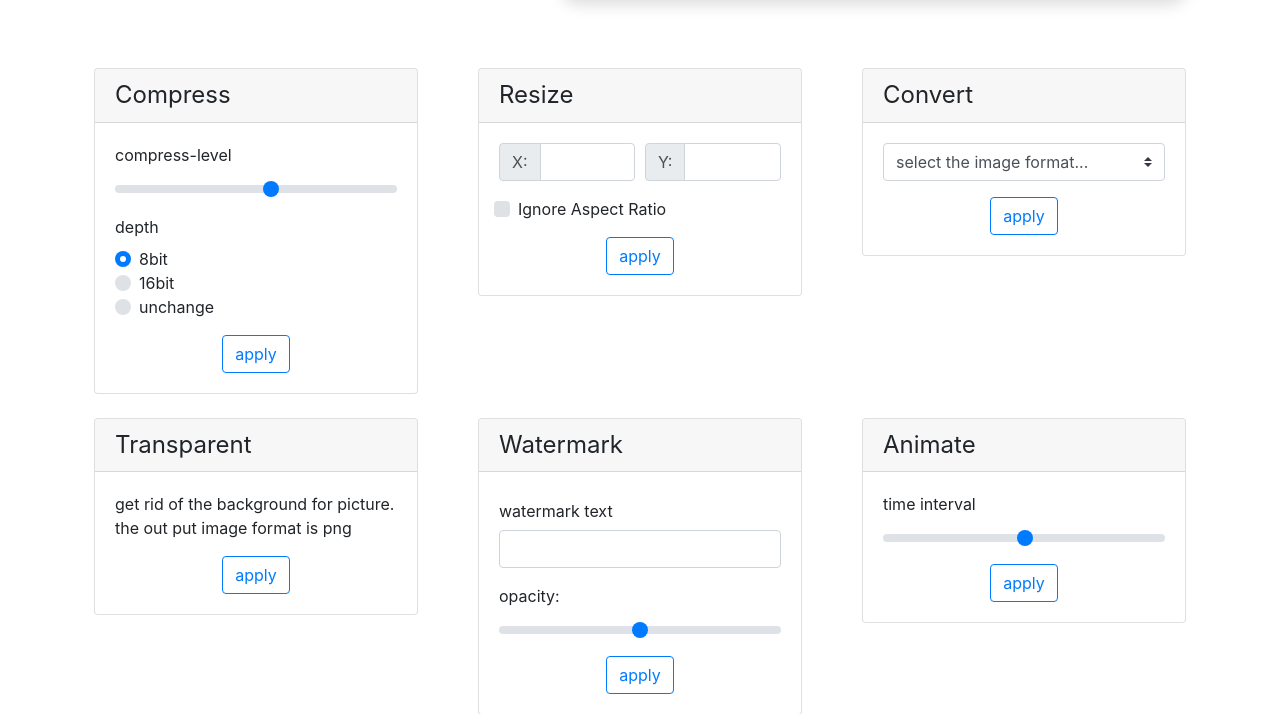
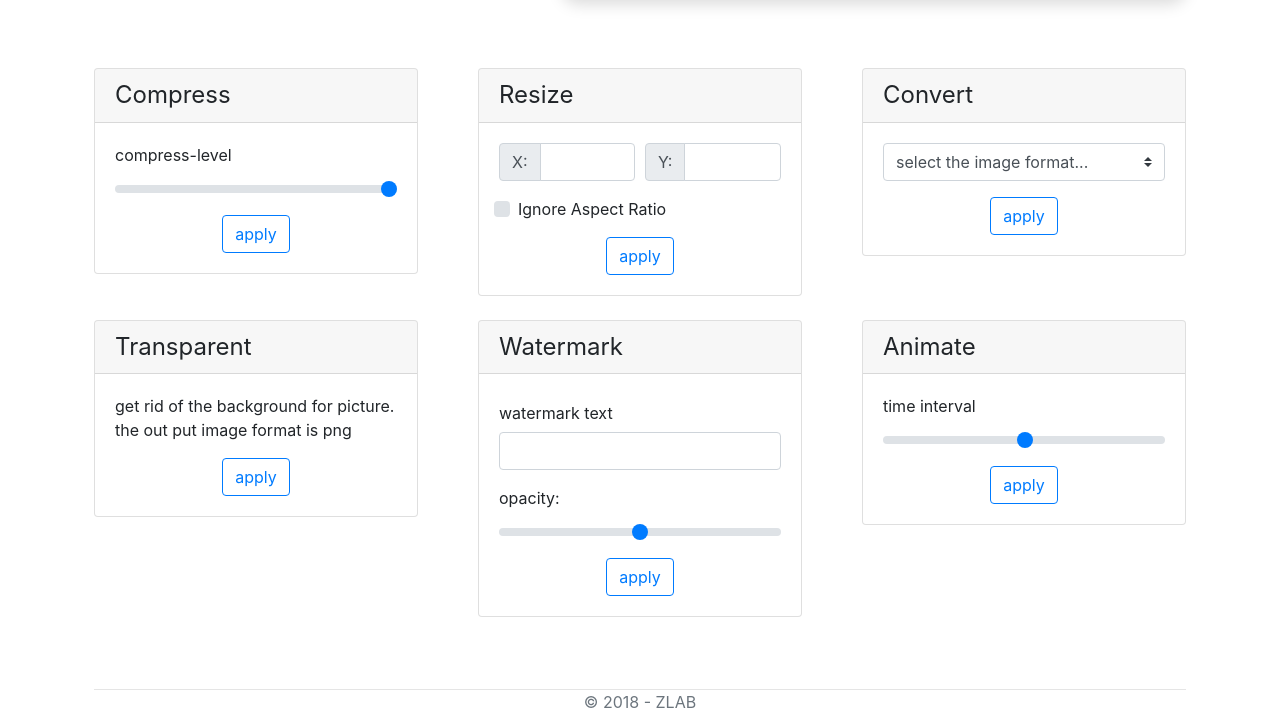
Before and after one commit to frankzhang/zphoto, a Django app: template site/templates/index.html in a window 1280 px wide. Shown: the part 532-1246 px from the top of the page. Run offline with Django 3.2, Linux system fonts and the light colour scheme; the template is opened without the code that fills it, so the values that code supplies are empty; some libraries are stand-ins or nearby versions.

Commit message:
save/transform the uploaded file from client on server side implement compress and  resize operation

```diff
--- a/site/templates/index.html
+++ b/site/templates/index.html
@@ -127,24 +127,24 @@
 
       	  	      <div class="custom-control form-group pl-0">
       	  		<label for="compressLevel">compress-level</label>
-      	  		<input type="range" class="custom-range" min="1" max="10" step="1" id="compressLevel">
+      	  		<input type="range" class="custom-range" min="0" max="100" step="50" value="75" id="compressLevel">
       	  	      </div>
 
-		      <fieldset class="form-group">
-      	  		<label>depth</label>
-			<div class="custom-control custom-radio">
-      	  		  <input class="custom-control-input" type="radio" id="compress-depth8" value="8" name="compress-depth" checked >
-      	  		  <label class="custom-control-label" for="compress-depth8">8bit</label>
-      	  		</div>
-			<div class="custom-control custom-radio">
-      	  		  <input class="custom-control-input" type="radio" id="compress-depth16" value="16" name="compress-depth" >
-      	  		  <label class="custom-control-label" for="compress-depth16">16bit</label>
-      	  		</div>
-			<div class="custom-control custom-radio">
-      	  		  <input class="custom-control-input" type="radio" id="compress-depth-ori" value="0" name="compress-depth" >
-      	  		  <label class="custom-control-label" for="compress-depth-ori">unchange</label>
-      	  		</div>
-		      </fieldset>
+		      <!-- <fieldset class="form-group"> -->
+      	  	      <!-- 	<label>depth</label> -->
+		      <!-- 	<div class="custom-control custom-radio"> -->
+      	  	      <!-- 	  <input class="custom-control-input" type="radio" id="compress-depth8" value="8" name="compress-depth" checked > -->
+      	  	      <!-- 	  <label class="custom-control-label" for="compress-depth8">8bit</label> -->
+      	  	      <!-- 	</div> -->
+		      <!-- 	<div class="custom-control custom-radio"> -->
+      	  	      <!-- 	  <input class="custom-control-input" type="radio" id="compress-depth16" value="16" name="compress-depth" > -->
+      	  	      <!-- 	  <label class="custom-control-label" for="compress-depth16">16bit</label> -->
+      	  	      <!-- 	</div> -->
+		      <!-- 	<div class="custom-control custom-radio"> -->
+      	  	      <!-- 	  <input class="custom-control-input" type="radio" id="compress-depth-ori" value="0" name="compress-depth" > -->
+      	  	      <!-- 	  <label class="custom-control-label" for="compress-depth-ori">unchange</label> -->
+      	  	      <!-- 	</div> -->
+		      <!-- </fieldset> -->
 
 		      <div class="text-center">
       	  		<button class="btn btn-outline-primary" type="submit" value="apply">apply </button>
--- a/site/zphoto/settings.py
+++ b/site/zphoto/settings.py
@@ -122,3 +122,7 @@ STATIC_URL = '/static/'
 STATICFILES_DIRS = [
     os.path.join(BASE_DIR, "static"),
 ]
+
+# where to put the files uploaded by user end
+MEDIA_URL = '/media/'
+MEDIA_ROOT = os.path.join(BASE_DIR, "media")
```
Also changed, not shown: site/main/views.py (+12 -6 lines).
